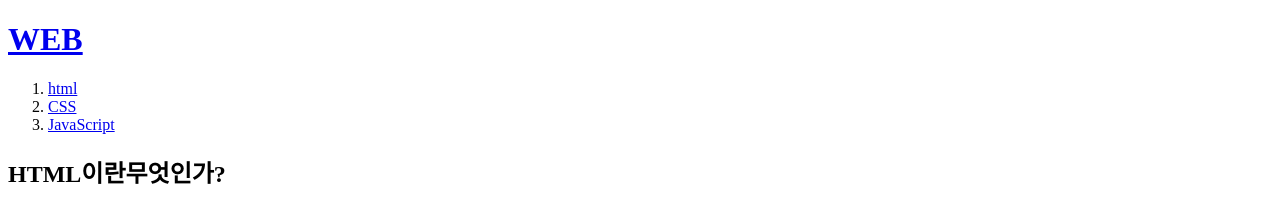
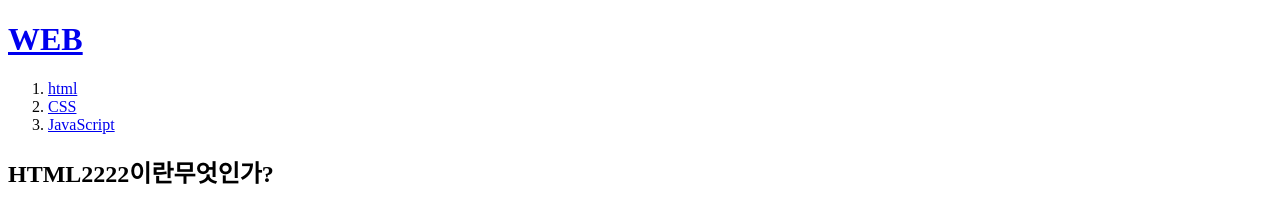
Before and after one commit to jkdj1234/myfristweb, a plain HTML site: page 1.html in a window 1280 px wide. Shown: the top 206 px of the page. Drawn offline with Linux system fonts and the light colour scheme; a script that the page names is missing.

Commit message:
Update 1.html

```diff
--- a/1.html
+++ b/1.html
@@ -13,7 +13,7 @@
   <li><a href="3.html">JavaScript</a></li>
 </ol>
 
-<H2>HTML이란무엇인가?</H2>
+<H2>HTML2222이란무엇인가?</H2>
 <p>
   <iframe width="560" height="315" src="https://www.youtube.com/embed/z2Cu7gPMq0w" frameborder="0" allow="accelerometer; autoplay; encrypted-media; gyroscope; picture-in-picture" allowfullscreen></iframe>
 </p>
```
